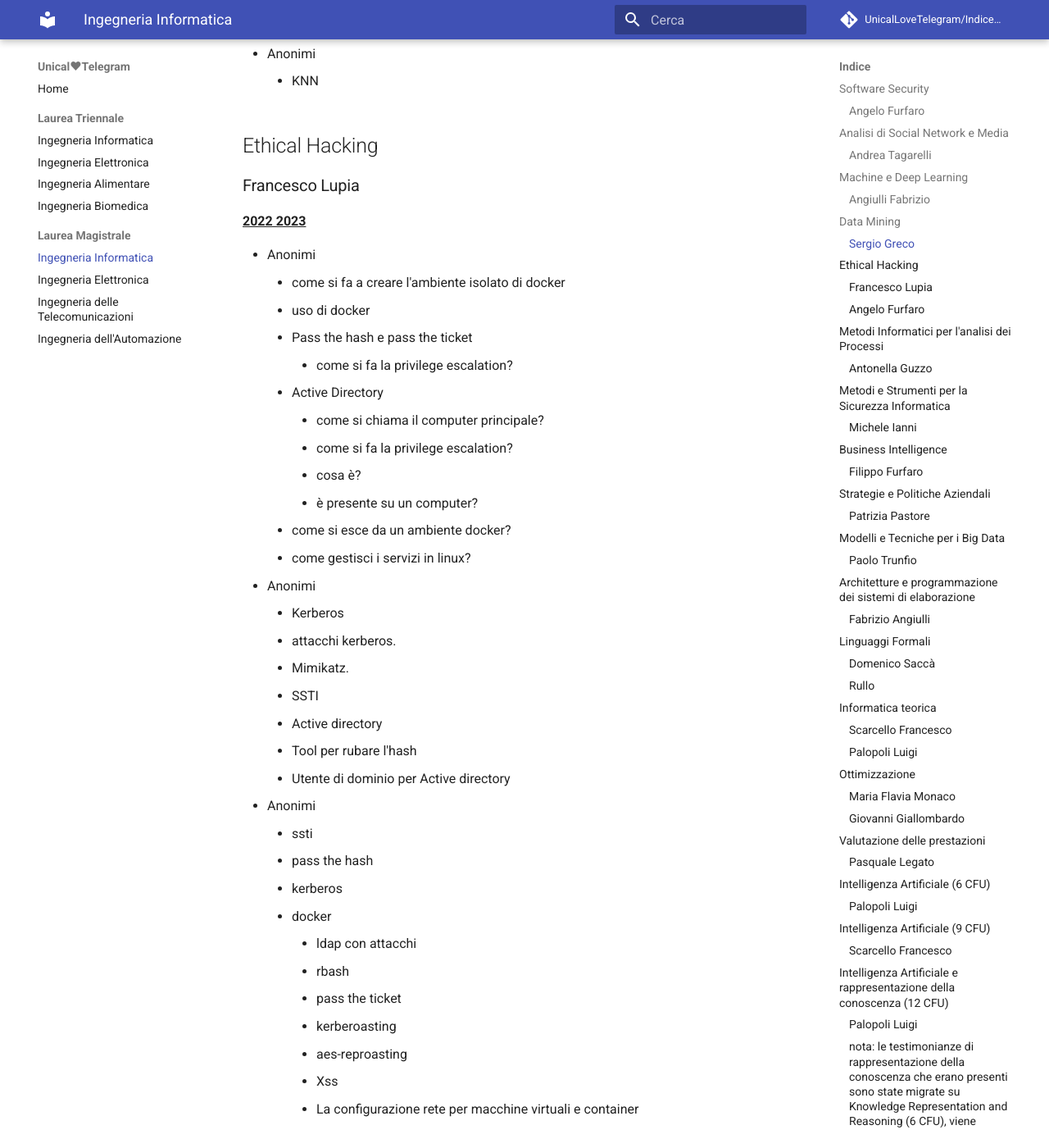
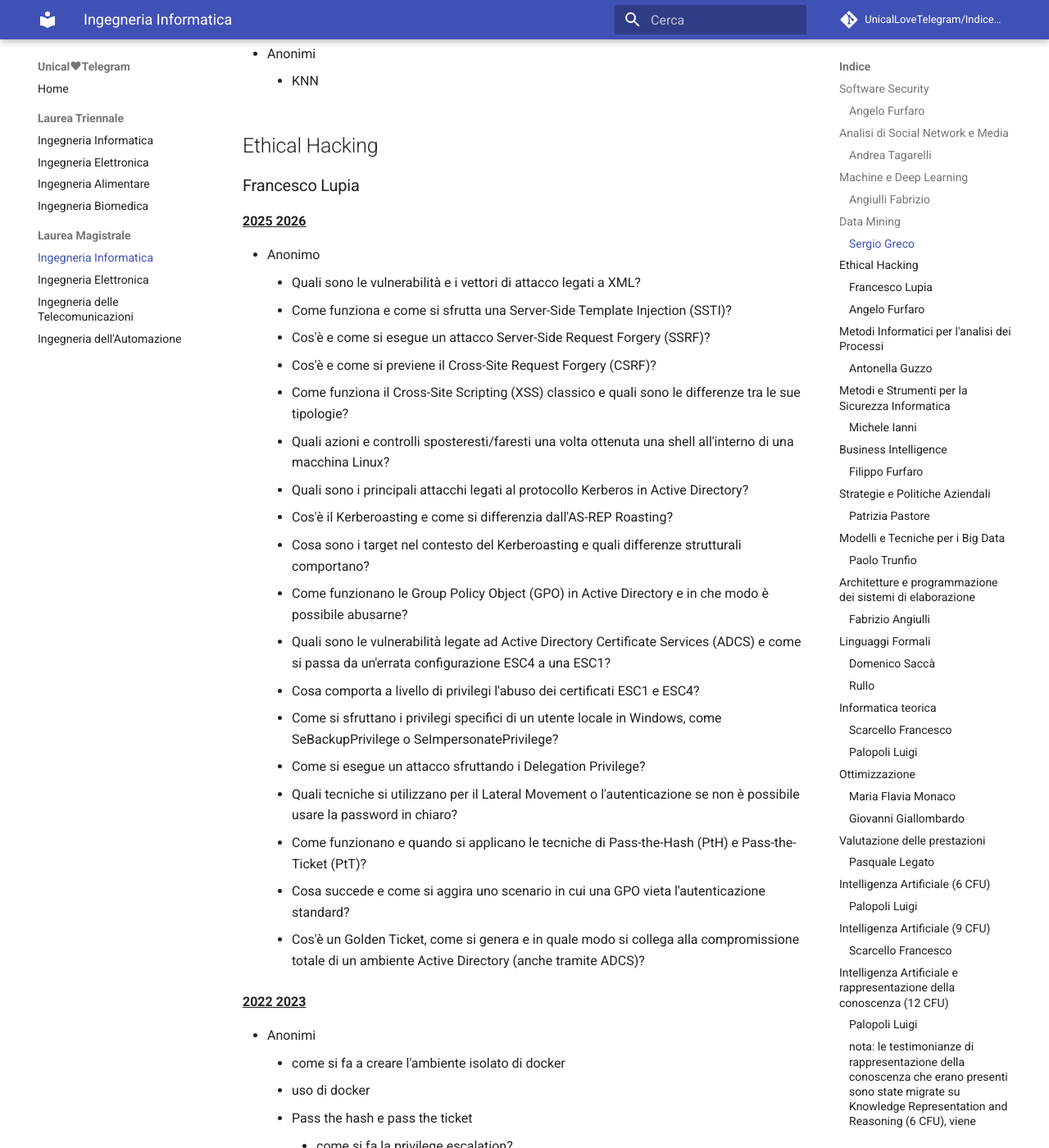
Before and after one commit to UnicalLoveTelegram/IndiceArgomentiOrale, an MkDocs documentation site: the page built from docs/laurea-magistrale/ingegneria-informatica.md, in a window 1280 px wide and 1400 px high, scrolled down 5882 px. Shown: the whole window at 82% size. Built offline with MkDocs 1.6.1 and Material for MkDocs 9.7.7, drawn with Linux system fonts in a browser that asks for light colours; comment, search, counter and statistics services are not loaded.

Commit message:
parte di hacking

```diff
--- a/docs/laurea-magistrale/ingegneria-informatica.md
+++ b/docs/laurea-magistrale/ingegneria-informatica.md
@@ -175,6 +175,28 @@ Leggi il nostro [README](https://github.com/UnicalLoveTelegram/IndiceArgomentiOr
 ## Ethical Hacking
 
 ### Francesco Lupia
+
+**<u>2025 2026</u>**
+
+- Anonimo
+    - Quali sono le vulnerabilità e i vettori di attacco legati a XML?
+    - Come funziona e come si sfrutta una Server-Side Template Injection (SSTI)?
+    - Cos'è e come si esegue un attacco Server-Side Request Forgery (SSRF)?
+    - Cos'è e come si previene il Cross-Site Request Forgery (CSRF)?
+    - Come funziona il Cross-Site Scripting (XSS) classico e quali sono le differenze tra le sue tipologie?
+    - Quali azioni e controlli sposteresti/faresti una volta ottenuta una shell all'interno di una macchina Linux?
+    - Quali sono i principali attacchi legati al protocollo Kerberos in Active Directory?
+    - Cos'è il Kerberoasting e come si differenzia dall'AS-REP Roasting?
+    - Cosa sono i target nel contesto del Kerberoasting e quali differenze strutturali comportano?
+    - Come funzionano le Group Policy Object (GPO) in Active Directory e in che modo è possibile abusarne?
+    - Quali sono le vulnerabilità legate ad Active Directory Certificate Services (ADCS) e come si passa da un'errata configurazione ESC4 a una ESC1?
+    - Cosa comporta a livello di privilegi l'abuso dei certificati ESC1 e ESC4?
+    - Come si sfruttano i privilegi specifici di un utente locale in Windows, come SeBackupPrivilege o SeImpersonatePrivilege?
+    - Come si esegue un attacco sfruttando i Delegation Privilege?
+    - Quali tecniche si utilizzano per il Lateral Movement o l'autenticazione se non è possibile usare la password in chiaro?
+    - Come funzionano e quando si applicano le tecniche di Pass-the-Hash (PtH) e Pass-the-Ticket (PtT)?
+    - Cosa succede e come si aggira uno scenario in cui una GPO vieta l'autenticazione standard?
+    - Cos'è un Golden Ticket, come si genera e in quale modo si collega alla compromissione totale di un ambiente Active Directory (anche tramite ADCS)?
 
 **<u>2022 2023</u>**
 
```
